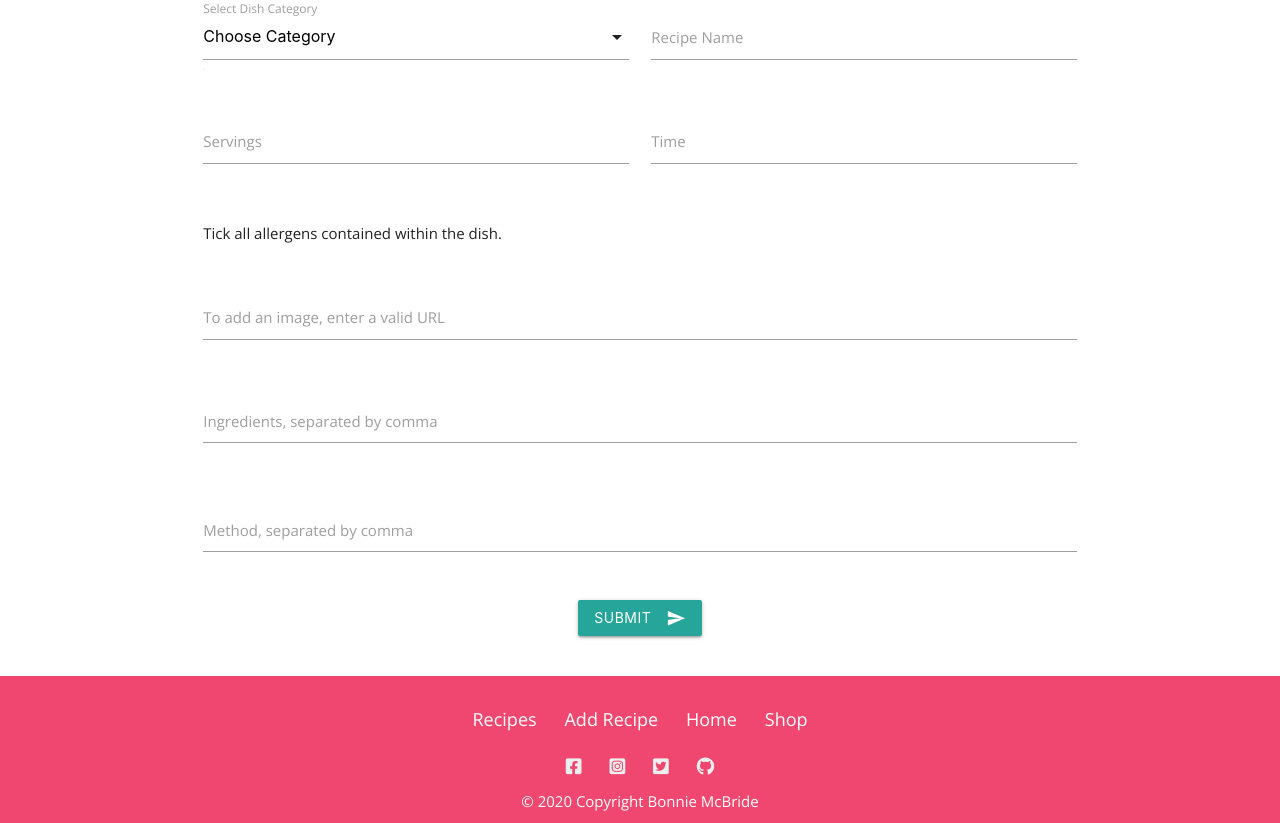
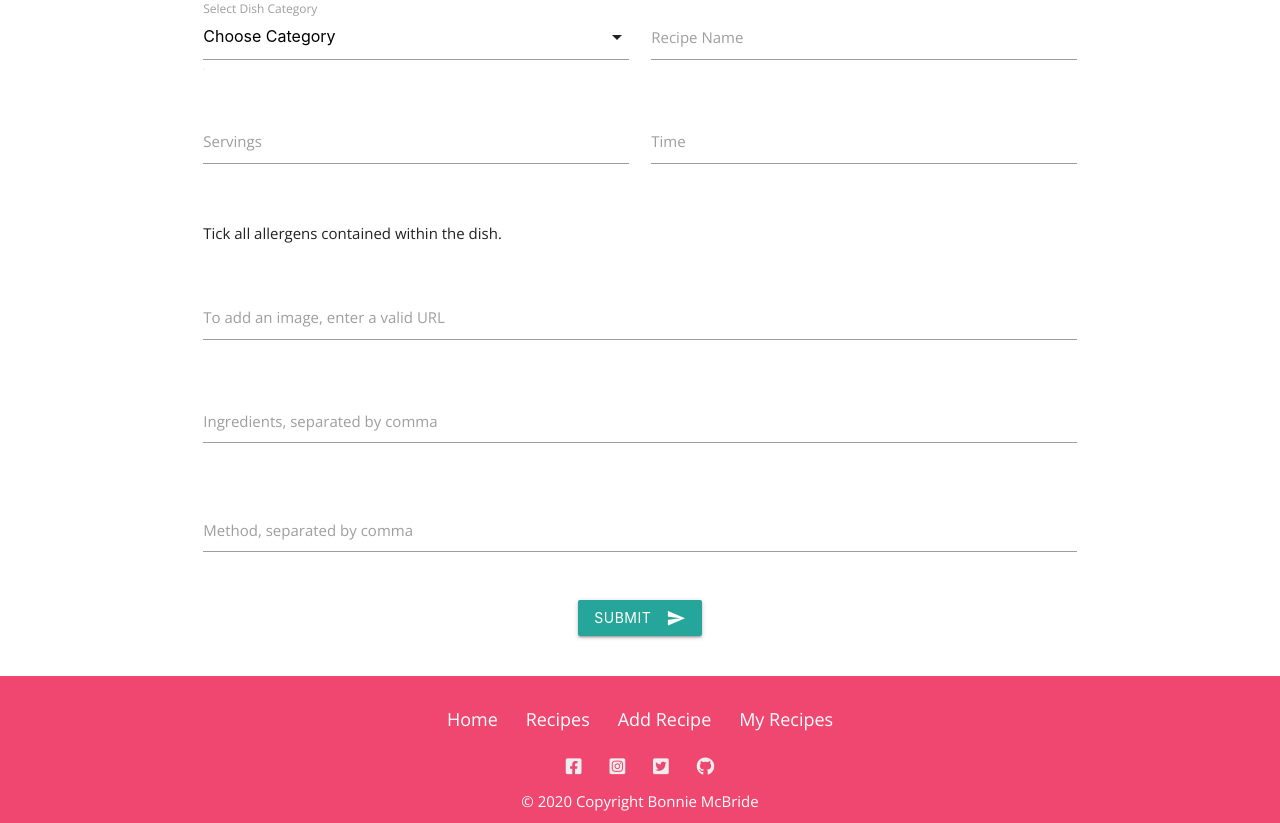
Before and after one commit to BonnieMcb/recipease, a Flask app: page /add_recipe in a window 1280 px wide. Shown: the part 130-953 px from the top of the page. Run offline with Flask 2, Linux system fonts and the light colour scheme; the visitor is signed in with stand-in values (Sample User, id 1); data that the repository does not hold is empty; some libraries are stand-ins or nearby versions.

Commit message:
Adjust footer contents

```diff
--- a/templates/base.html
+++ b/templates/base.html
@@ -87,12 +87,12 @@
         <div class="row">
             <div class="s12 center-align">
                 <ul>
+                    <li class="footer-links"><a href="{{ url_for('home') }}">Home</a></li>
                     <li class="footer-links"><a href="{{ url_for('recipes') }}">Recipes</a></li>
-                        {% if session.user %}
-                            <li class="footer-links"><a href="{{ url_for('add_recipe') }}">Add Recipe</a></li>
-                         {% endif %}
-                    <li class="footer-links"><a href="{{ url_for('home') }}">Home</a></li>
-                    <li class="footer-links"><a href="#">Shop</a></li>
+                    {% if session.user %}
+                        <li class="footer-links"><a href="{{ url_for('add_recipe') }}">Add Recipe</a></li>
+                        <li class="footer-links"><a href="{{ url_for('my_recipes') }}">My Recipes</a></li>
+                    {% endif %}
                 </ul>
             </div>
         </div>
```
